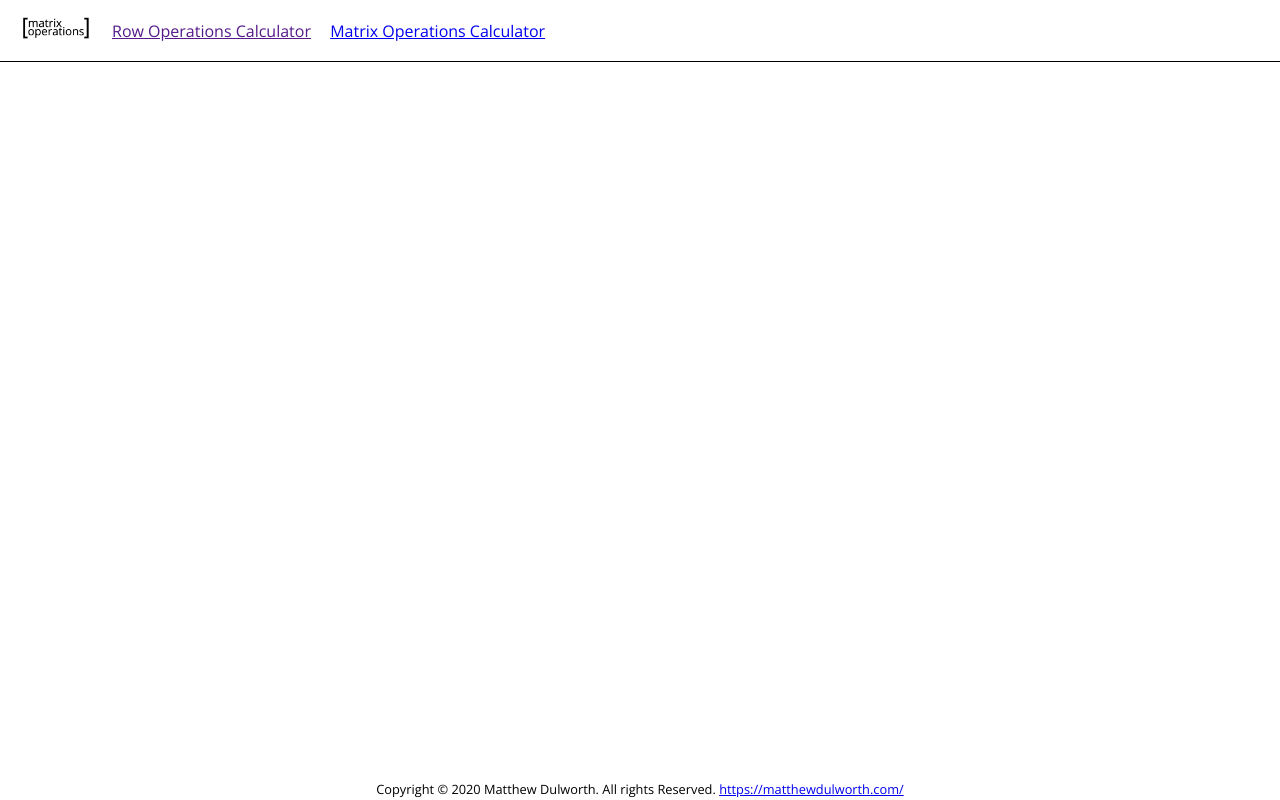
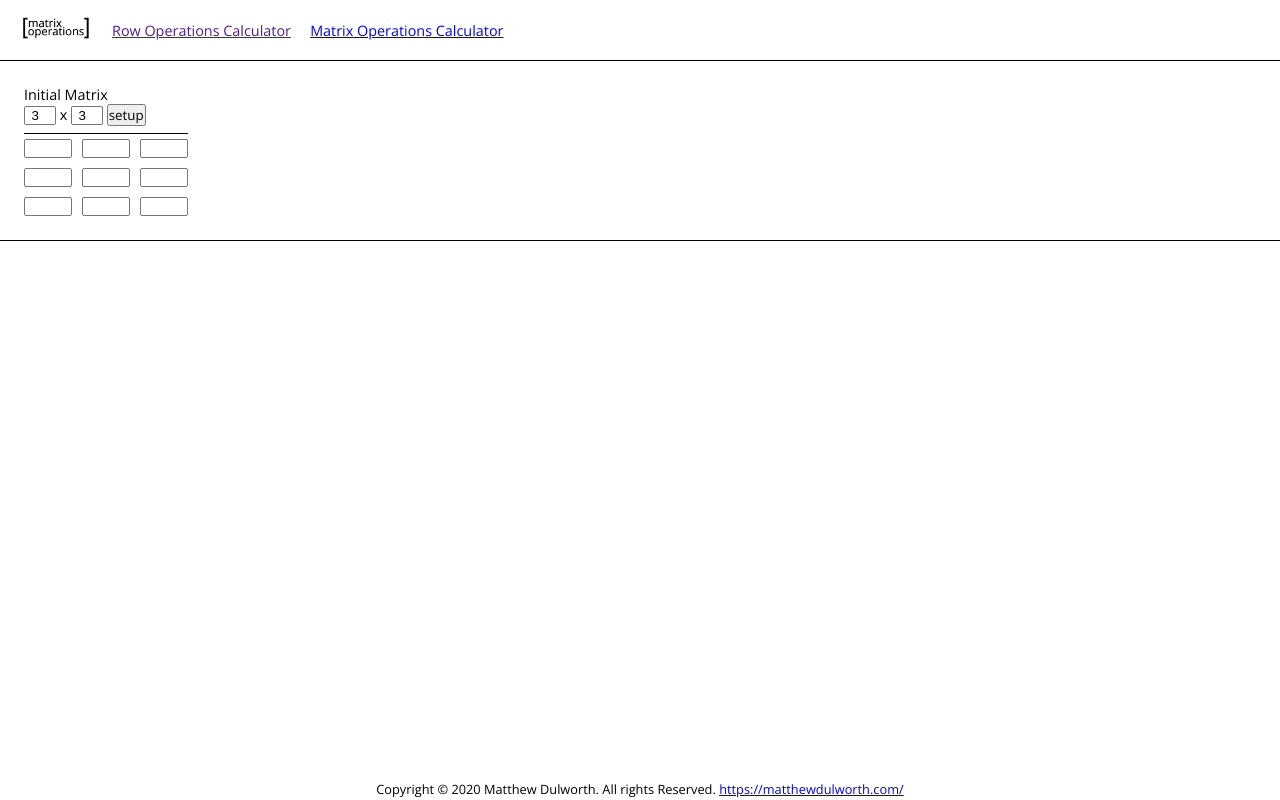
Before and after one commit to MatthewDulworth/matrix-operations, a plain HTML site: page html/row-op.html in a window 1280 px wide. Drawn offline with nearby package versions, Linux system fonts and the light colour scheme.

Commit message:
Added matrix setup

```diff
--- a/html/row-op.html
+++ b/html/row-op.html
@@ -14,17 +14,18 @@
 
    <!-- styles -->
    <link href="https://fonts.googleapis.com/css?family=Open+Sans:300&display=swap" rel="stylesheet">
+   <link rel="stylesheet" href="../styles/styles.css">
    <link rel="stylesheet" href="../styles/row-op.css">
-   <link rel="stylesheet" href="../styles/styles.css">
 
    <!-- scripts -->
    <script src="../scripts/fraction.js" defer></script>
    <script src="../scripts/steplist.js" defer></script>
    <script src="../scripts/matrix.js" defer></script>
-   <script src="../scripts/row-op.js" defer></script>
+   <script src="../scripts/main.js" defer></script>
 </head>
 
 <body>
+   <!-- nav bar -->
    <nav>
       <a href="../index.html" id="site-icon-link">
          <img src="../assets/matrix-operations.jpg" alt="Matrix Operations" id="site-icon">
@@ -33,10 +34,29 @@
       <a class="link" href="#">Matrix Operations Calculator</a>
    </nav>
 
+   <!-- main content -->
    <main>
+      <section id="input">
+         <div class="dimensions">
+            <div>Initial Matrix</div>
+            <input class="dim row-in" type="number" name="rows" min="1" max="10" required value="3">
+            x
+            <input class="dim col-in" type="number" name="columns" min="1" max="10" required value="3">
+            <button class="create-btn">setup</button>
+         </div>
+         <div class="matrix-wrapper">
 
+         </div>
+      </section>
+      <section id="output">
+
+      </section>
+      <section id="operations-menu">
+
+      </section>
    </main>
 
+   <!-- copyright notice -->
    <footer>
       <div>
          Copyright &copy; 2020 Matthew Dulworth. All rights Reserved.
--- a/scripts/row-op.js
+++ b/scripts/row-op.js
@@ -0,0 +1,4 @@
+let createBtn = document.querySelector(".create-btn");
+let rowInput = document.querySelector(".row-in");
+let columnInput = document.querySelector(".col-in");
+let matrixWrapper = document.querySelector(".matrix-wrapper");
--- a/styles/row-op.css
+++ b/styles/row-op.css
@@ -1,23 +1,30 @@
-/********* settings *********/
-.matrix-setup {
-   margin: 30px;
+body {
    display: flex;
    flex-direction: column;
-   align-items: center;
 }
 
-.dimensions {
-   padding-bottom: 10px;
+nav {
+   position: relative;
+}
+
+/********* input *********/
+#input {
+   padding: 1.5rem;
+   display: flex;
+   flex-direction: column;
+   align-items: flex-start;
    border-bottom: 1px solid black;
 }
 
 .dim {
-   max-width: 1.5rem;
+   max-width: 2rem;
    text-align: right;
 }
 
 .matrix-wrapper {
-   margin: 10px;
+   border-top: 1px solid black;
+   padding-top: 5px;
+   margin-top: 7px;
    display: grid;
    row-gap: 10px;
    column-gap: 10px;
--- a/styles/styles.css
+++ b/styles/styles.css
@@ -7,7 +7,7 @@
 }
 
 body {
-   font-size: 1rem;
+   font-size: 0.9rem;
    font-family: 'Open Sans', sans-serif;
    height: 100vh;
    margin: 0;
```
